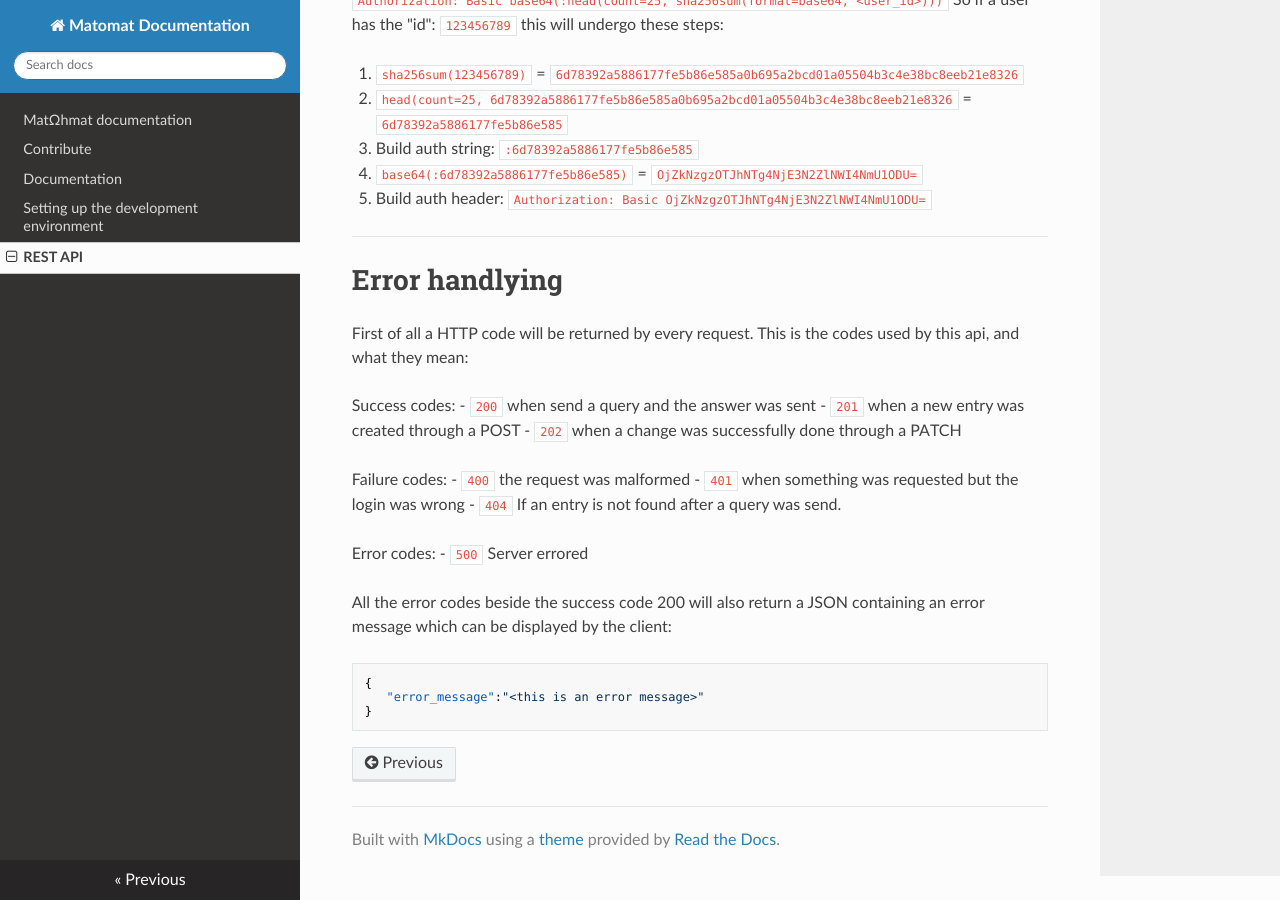
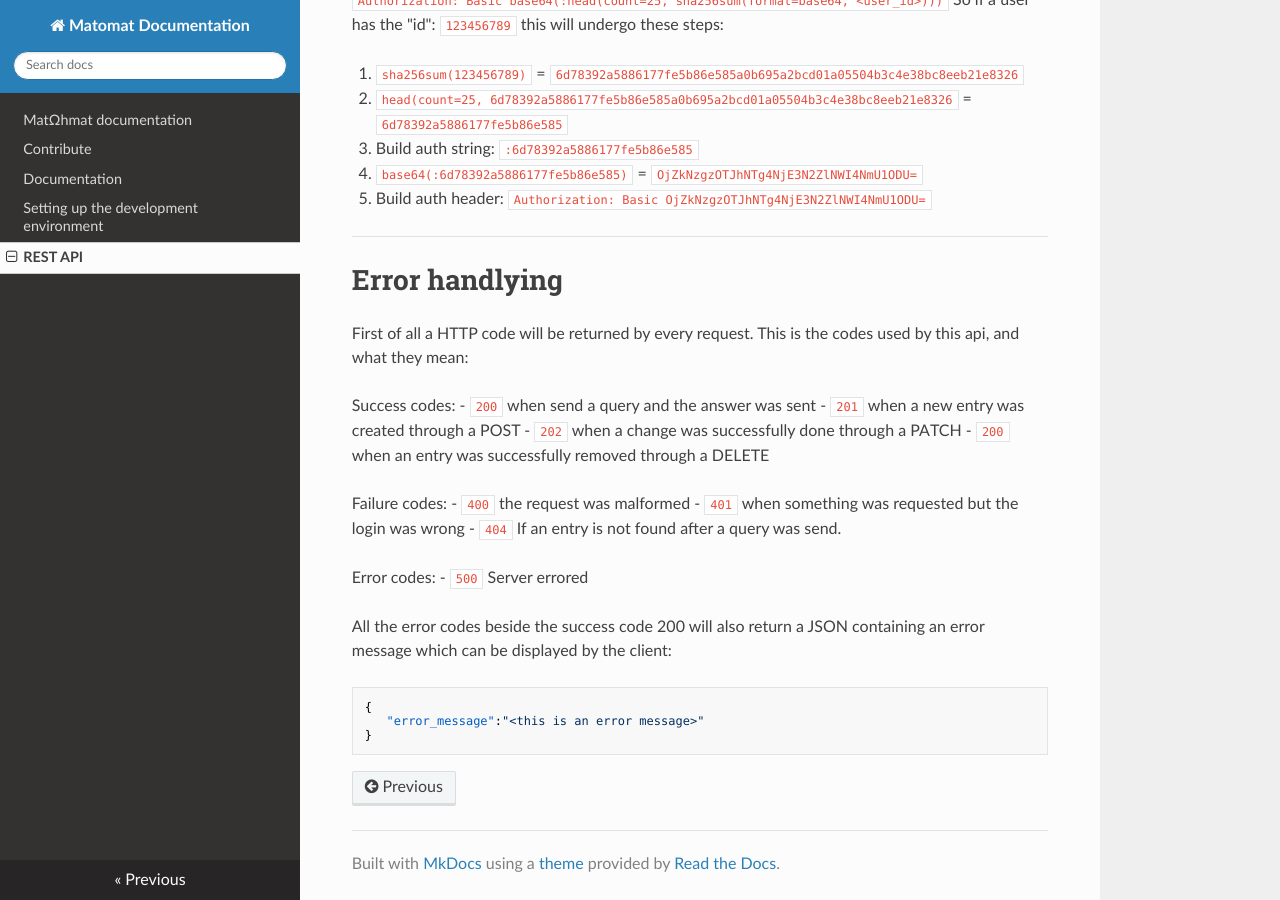
Before and after one commit to FSIN-ohm/Matomat-Documentation, an MkDocs documentation site: the page built from docs/rest_api.md, in a window 1280 px wide and 900 px high, scrolled down 11399 px. Built offline with MkDocs 1.6.1, drawn with Linux system fonts in a browser that asks for light colours; nearby versions of some CDN libraries.

Commit message:
add response code of delete

```diff
--- a/docs/rest_api.md
+++ b/docs/rest_api.md
@@ -560,6 +560,7 @@
 - `200` when send a query and the answer was sent
 - `201` when a new entry was created through a POST
 - `202` when a change was successfully done through a PATCH
+- `200` when an entry was successfully removed through a DELETE
 
 Failure codes:
 - `400` the request was malformed
```
